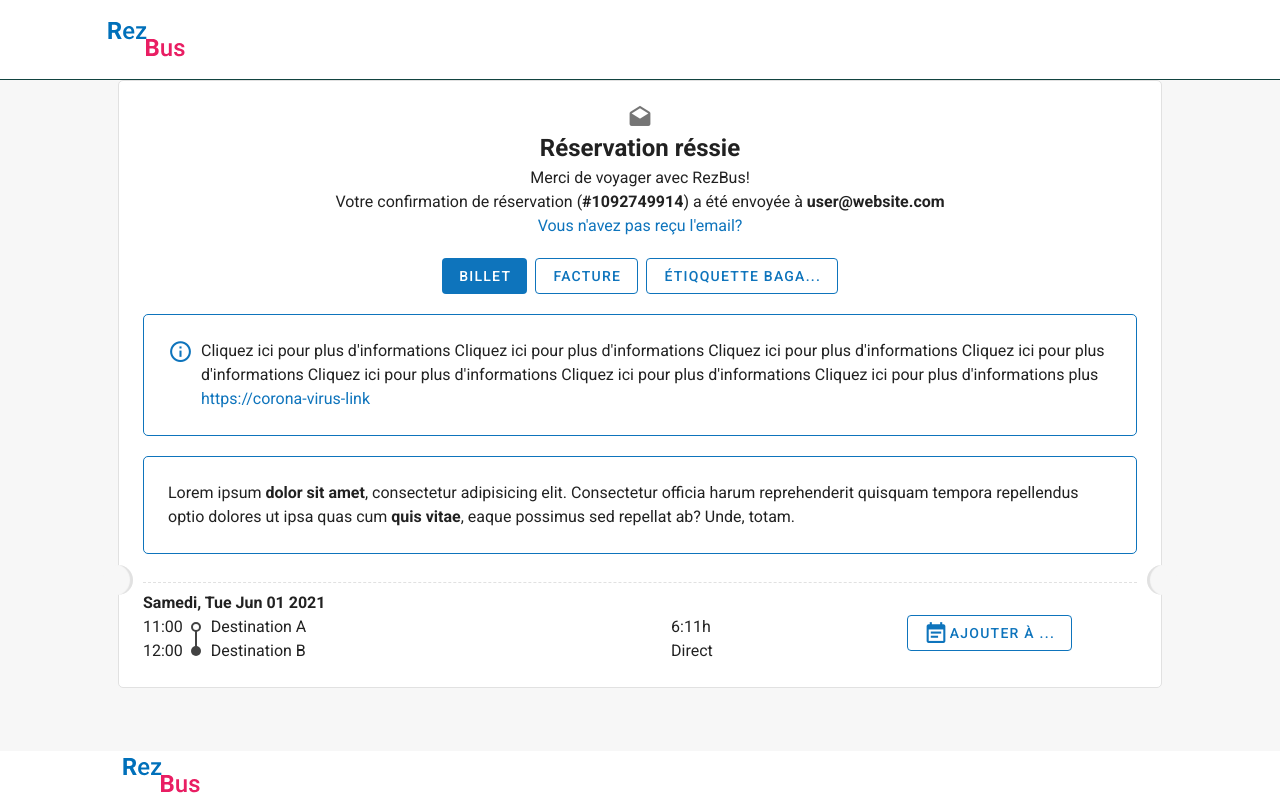
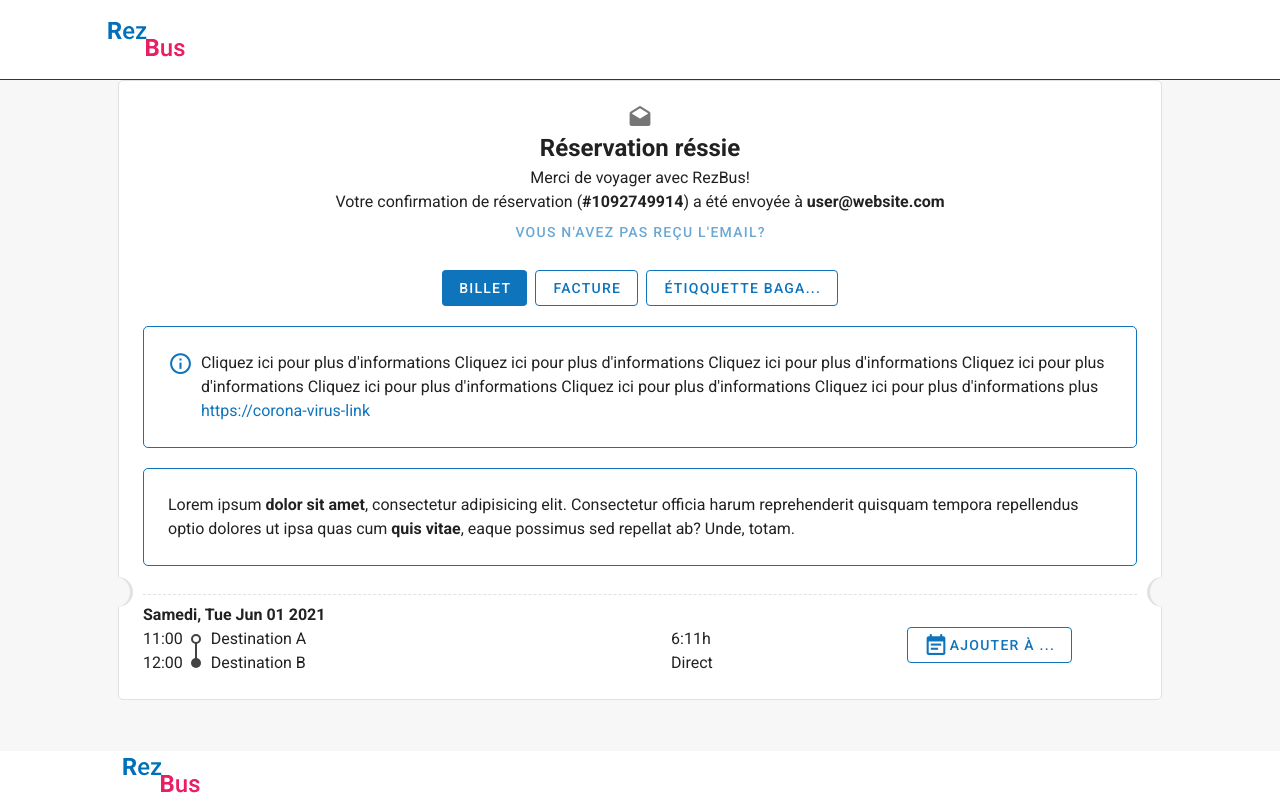
Before and after one commit to whoismuktar/rez-bus, a Vue app: page /transaction-summary in a window 1280 px wide. Built offline with nearby package versions, Linux system fonts and the light colour scheme.

Commit message:
progress on transaction summary

```diff
--- a/src/components/transactrionSummary.vue
+++ b/src/components/transactrionSummary.vue
@@ -20,7 +20,16 @@
         <b>user@website.com</b>
       </div>
 
-      <router-link to="#">Vous n'avez pas reçu l'email?</router-link>
+      <v-btn
+        text
+        plain
+        color="primary"
+        class="gen-button"
+        :ripple="false"
+        @click="modalActive = true"
+      >
+        Vous n'avez pas reçu l'email?
+      </v-btn>
 
       <div class="text-center my-5">
         <v-btn depressed color="primary" class="gen-button mr-2">Billet</v-btn>
@@ -92,11 +101,34 @@
         </v-row>
       </div>
     </div>
+
+    <!-- Dialog -->
+    <v-dialog
+      v-model="modalActive"
+      max-width="500px"
+      content-class="no-box-shadow"
+    >
+      <div class="def-section text-center">
+        <div>
+          <b>Confirmez votre adresse mail</b>
+        </div>
+        <v-text-field
+          v-model="email"
+          outlined
+          class="centered-input"
+        ></v-text-field>
+        <v-btn color="primary" class="gen-button">Renvoyer</v-btn>
+      </div>
+    </v-dialog>
   </div>
 </template>
 
 <script>
-export default {};
+export default {
+  data() {
+    return { modalActive: false, email: "user@email.com" };
+  },
+};
 </script>
 
 <style scoped>
```
